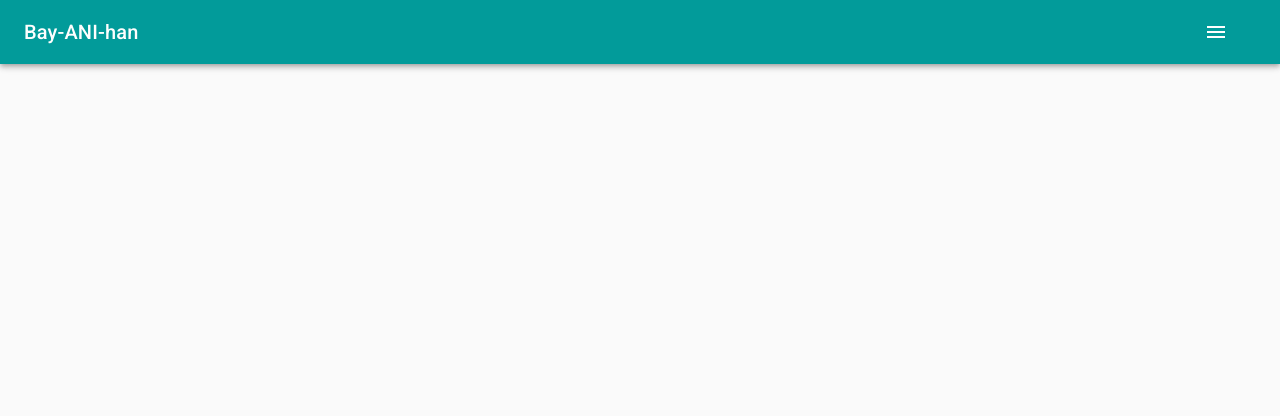
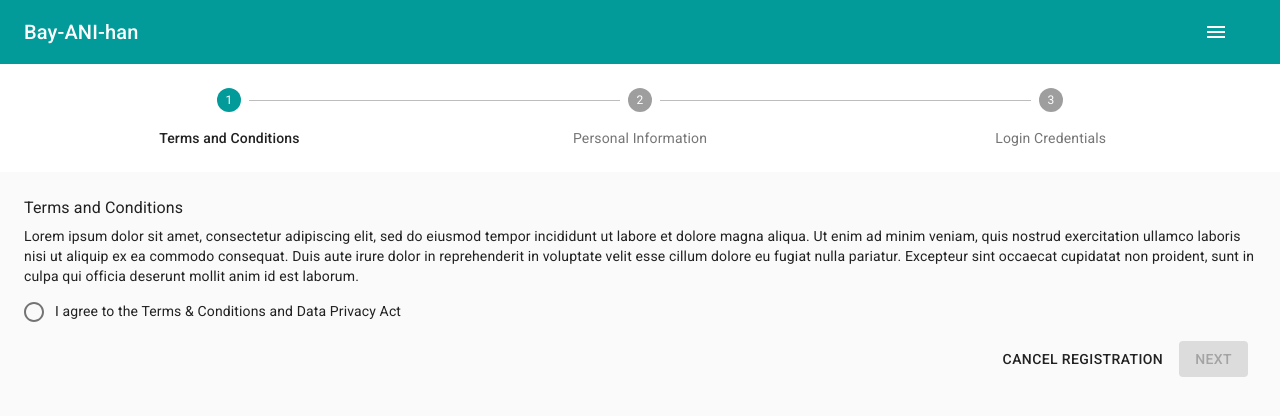
Before and after one commit to dalegacusan/agriblockchain, a React (Create React App) app in the folder front-end/: page /register/1 in a window 1280 px wide. Shown: the top 416 px of the page. Built offline with nearby package versions, Linux system fonts and the light colour scheme.

Commit message:
Added popup for registration type

```diff
--- a/front-end/src/components/App/App.js
+++ b/front-end/src/components/App/App.js
@@ -9,9 +9,10 @@ import Register from '../pages/LoginRegister/Register/Register';
 import Profile from '../pages/Profile/Profile';
 import CreateProgram from '../pages/CreateProgram/CreateProgram';
 import Header from '../global/Header/Header';
+import { RegisterDialogProvider } from '../global/Contexts/RegisterDialogContext';
+import RegisterDialog from "../pages/LoginRegister/Register/RegisterDialog";
 
 function App() {
-  const [currentUser, setCurrentUser] = useState('corporation');
 
   /*
 
@@ -31,28 +32,31 @@ function App() {
     <div className="App">
       <CssBaseline />
       <Router>
-        <Header />
+        <RegisterDialogProvider>
+          <Header />
+          <RegisterDialog />
+        </RegisterDialogProvider>
         <Switch>
           {/* Screen 002 - Menu Items */}
           {/* Screen 001 */}
-          <Route exact path='/' render={() => <LandingPage currentUser={currentUser} />} />
+          <Route exact path='/' render={() => <LandingPage />} />
 
-          <Route exact path='/farmers' render={() => <FarmersList currentUser={currentUser} />} />
+          <Route exact path='/farmers' render={() => <FarmersList />} />
 
           {/* Screen 003 */}
-          <Route exact path='/login' render={() => <Login currentUser={currentUser} />} />
+          <Route exact path='/login' render={() => <Login />} />
 
           {/* Screen 004 */}
-          <Route exact path='/register' render={() => <Register currentUser={currentUser} />} />
+          <Route exact path='/register/:userType' render={() => <Register />} />
 
           {/* Screen 005 */}
-          <Route exact path='/profile' render={() => <Profile currentUser={currentUser} />} />
+          <Route exact path='/profile' render={() => <Profile />} />
 
           {/* Screen 006 */}
           {/* Screen 007 */}
 
           {/* Screen 008 */}
-          <Route exact path='/program/create' render={() => <CreateProgram currentUser={currentUser} />} />
+          <Route exact path='/program/create' render={() =>  <CreateProgram />} />
         </Switch>
       </Router>
     </div>
--- /dev/null
+++ b/front-end/src/components/global/Contexts/RegisterDialogContext.js
@@ -0,0 +1,13 @@
+import React, { createContext, useState } from 'react';
+
+export const RegisterDialogContext = createContext(null);
+
+export const RegisterDialogProvider = props => {
+    const [openRegisterDialog, setOpenRegisterDialog] = useState(false)
+
+    return (
+        <RegisterDialogContext.Provider value={{openRegisterDialog, setOpenRegisterDialog}}>
+            {props.children}
+        </RegisterDialogContext.Provider>
+    )
+}
--- a/front-end/src/components/pages/LoginRegister/Register/FirstStep/Agreement.js
+++ b/front-end/src/components/pages/LoginRegister/Register/FirstStep/Agreement.js
@@ -1,4 +1,5 @@
-import React from 'react';
+import React, { useState } from 'react';
+import { Link } from 'react-router-dom';
 
 import Button from '@material-ui/core/Button';
 import RadioGroup from '@material-ui/core/RadioGroup';
@@ -8,26 +9,57 @@ import Typography from '@material-ui/core/Typography';
 import Box from '@material-ui/core/Box';
 
 export default function Agreement(props) {
-  const { handleNext } = props;
+  const { handleNext, classes } = props;
   const LoremIpsum = "Lorem ipsum dolor sit amet, consectetur adipiscing elit, sed do eiusmod tempor incididunt ut labore et dolore magna aliqua. Ut enim ad minim veniam, quis nostrud exercitation ullamco laboris nisi ut aliquip ex ea commodo consequat. Duis aute irure dolor in reprehenderit in voluptate velit esse cillum dolore eu fugiat nulla pariatur. Excepteur sint occaecat cupidatat non proident, sunt in culpa qui officia deserunt mollit anim id est laborum.";
 
+  const [ accepted, setAccepted ] = useState(false)
+
+  const handleChange = (e) => {
+    setAccepted(e.target.value)
+  }
+
   return (
-    <div>
-      <p>{LoremIpsum}</p>
+    <Box mt={3}>
+      <Typography component="h6" gutterBottom>Terms and Conditions</Typography>
+      <Typography variant="body2" component="p" gutterBottom>{LoremIpsum}</Typography>
 
-      <RadioGroup aria-label="gender" name="gender1">
-        <FormControlLabel value="Agree" control={<Radio />} label={<Typography style={{ fontSize: "14px" }}>I agree to the Terms & Conditions and Data Privacy Act</Typography>} />
+      <RadioGroup
+        aria-label="t&c"
+        name="t&c1"
+        value={accepted}
+        onChange={handleChange}
+      >
+        <FormControlLabel
+          value="true"
+          control={<Radio />}
+          label={<Typography
+                    style={{ fontSize: "14px" }}
+                  >
+                    I agree to the Terms & Conditions and Data Privacy Act
+                 </Typography>}
+        />
       </RadioGroup>
 
       <Box display="flex" flexDirection="row-reverse">
         <Box p={1}>
-          <Button variant="contained" color="primary" onClick={handleNext}>
-            <span>Next</span>
+          <Button
+            className={classes.backButton}
+            component={Link}
+            to="/"
+            color="textSecondary"
+          >
+            Cancel Registration
+          </Button>
+          <Button
+            variant="contained"
+            color="primary"
+            disabled={!accepted}
+            onClick={handleNext}
+          >
+            Next
           </Button>
         </Box>
       </Box>
-
-
-    </div>
+    </Box>
   );
 }
--- a/front-end/src/components/pages/LoginRegister/Register/Register.js
+++ b/front-end/src/components/pages/LoginRegister/Register/Register.js
@@ -1,11 +1,13 @@
 import React from 'react';
+import { withRouter } from 'react-router-dom';
 import Agreement from './FirstStep/Agreement';
 import RegisterStepper from './components/RegisterStepper';
 import SecondStep from './SecondStep/SecondStep';
 import ThirdStep from './ThirdStep/ThirdStep';
 
 import { makeStyles } from '@material-ui/core/styles';
-import Grid from '@material-ui/core/Grid';
+import Box from '@material-ui/core/Box';
+import Typography from '@material-ui/core/Typography';
 
 const useStyles = makeStyles((theme) => ({
   root: {
@@ -21,15 +23,15 @@ const useStyles = makeStyles((theme) => ({
   },
 }));
 
-export default function Register(props) {
-  const { currentUser } = props;
+export default withRouter(function Register(props) {
+  const { match } = props;
   const classes = useStyles();
 
   // ===========================
   //  Stepper Handlers
   // ===========================
   const [activeStep, setActiveStep] = React.useState(0);
-  const steps = ['Terms and Conditions', 'Personal Information', 'Produce Details'];
+  const steps = ['Terms and Conditions', 'Personal Information', 'Login Credentials'];
 
   const handleNext = () => {
     setActiveStep((prevActiveStep) => prevActiveStep + 1);
@@ -44,10 +46,7 @@ export default function Register(props) {
   };
 
   return (
-    <div className={classes.root}>
-      <Grid container spacing={1}>
-
-        <Grid item xs={12}>
+    <Box className={classes.root}>
       <RegisterStepper
         classes={classes}
         activeStep={activeStep}
@@ -57,19 +56,18 @@ export default function Register(props) {
         handleBack={handleBack}
         handleReset={handleReset}
       />
-        </Grid>
-
-        <Grid item xs={12}>
+      <Box mx={3}>
         {
           activeStep === 0
             ?
             <Agreement
               handleNext={handleNext}
+              classes={classes}
             />
             : activeStep === 1
               ?
               <SecondStep
-                  currentUser={currentUser}
+                currentUser={match.params.userType}
                 classes={classes}
                 activeStep={activeStep}
                 steps={steps}
@@ -77,16 +75,16 @@ export default function Register(props) {
                 handleBack={handleBack}
               />
               :
-                <ThirdStep />
+              <ThirdStep
+                currentUser={match.params.userType}
+                classes={classes}
+                activeStep={activeStep}
+                steps={steps}
+                handleNext={handleNext}
+                handleBack={handleBack}
+              />
           }
-
-        </Grid>
-
-        {/* <Grid item xs={12}>
-          <Form />
-        </Grid> */}
-
-      </Grid>
-    </div>
+      </Box>
+    </Box>
   );
-}
+})
--- /dev/null
+++ b/front-end/src/components/pages/LoginRegister/Register/RegisterDialog.js
@@ -0,0 +1,39 @@
+import React, { useContext } from 'react';
+import DialogContent from '@material-ui/core/DialogContent';
+import DialogTitle from '@material-ui/core/DialogTitle';
+import Dialog from '@material-ui/core/Dialog';
+import List from '@material-ui/core/List';
+import ListItemText from '@material-ui/core/ListItemText';
+import ListItemLink from '../../../global/Header/ListItemLink';
+import { RegisterDialogContext } from '../../../global/Contexts/RegisterDialogContext'
+
+export default function RegisterDialog() {
+
+  const { openRegisterDialog, setOpenRegisterDialog } = useContext(RegisterDialogContext)
+
+  return (
+    <div>
+      <Dialog aria-labelledby="RegisterDialogTitle" open={openRegisterDialog}>
+          <DialogTitle id="RegisterDialogTitle">
+            Register As
+          </DialogTitle>
+          <DialogContent id="RegiserDialogContent">
+            <List>
+              <ListItemLink to='/register/corporation' onClick={() => setOpenRegisterDialog(false)}>
+                <ListItemText primary="Sponsor / Corporation" />
+              </ListItemLink>
+              <ListItemLink to='/register/ngo' onClick={() => setOpenRegisterDialog(false)}>
+                <ListItemText primary="NGO" />
+              </ListItemLink>
+              <ListItemLink to='/register/individual' onClick={() => setOpenRegisterDialog(false)}>
+                <ListItemText primary="Individual" />
+              </ListItemLink>
+              <ListItemLink to='/register/farmer' onClick={() => setOpenRegisterDialog(false)}>
+                <ListItemText primary="Farmer" />
+              </ListItemLink>
+            </List>
+          </DialogContent>
+      </Dialog>
+    </div>
+  )
+}
--- a/front-end/src/components/pages/LoginRegister/Register/SecondStep/SecondStep.js
+++ b/front-end/src/components/pages/LoginRegister/Register/SecondStep/SecondStep.js
@@ -6,6 +6,7 @@ import SponsorIndividualForm from '../components/Form/SponsorIndividualForm';
 
 import Button from '@material-ui/core/Button';
 import Box from '@material-ui/core/Box';
+import Typography from '@material-ui/core/Typography';
 
 export default function SecondStep(props) {
   const { currentUser, classes, activeStep, steps, handleBack, handleNext } = props;
@@ -23,8 +24,8 @@ export default function SecondStep(props) {
   }
 
   return (
-    <div>
-      <p>Personal Information</p>
+    <Box mt={3}>
+      <Typography component="h6" gutterBottom>Personal Information</Typography>
 
       { toDisplay }
 
@@ -50,6 +51,6 @@ export default function SecondStep(props) {
         </Box>
 
       }
-    </div>
+    </Box>
   );
 }
--- a/front-end/src/components/pages/LoginRegister/Register/ThirdStep/ThirdStep.js
+++ b/front-end/src/components/pages/LoginRegister/Register/ThirdStep/ThirdStep.js
@@ -1,9 +1,88 @@
-import React from 'react';
+import React, { useState } from 'react';
 
-export default function ThirdStep(){
+import Button from '@material-ui/core/Button';
+import Box from '@material-ui/core/Box';
+import Typography from '@material-ui/core/Typography';
+import TextField from '@material-ui/core/TextField';
+
+
+export default function ThirdStep(props) {
+  const { currentUser, classes, activeStep, steps, handleBack, handleNext } = props;
+
+  const [ username, setUsername ] = useState('');
+  const [ password, setPassword ] = useState('');
+
+  const handleUsername = (event) => {
+    setUsername(event.target.value);
+  };
+  const handlePassword = (event) => {
+    setPassword(event.target.value);
+  };
+
   return (
-    <div>
-      <p>Third Step</p>
-    </div>
+    <Box mt={3}>
+      <Typography component="h6" gutterBottom>
+        Login Credentials
+      </Typography>
+      <form autoCapitalize="off">
+        <Box>
+          <TextField
+            required
+            fullWidth
+            id="username"
+            label="Username"
+            value={username}
+            onChange={handleUsername}
+            variant="outlined"
+            margin="normal"
+            InputLabelProps={{
+              shrink: true,
+            }}
+            placeholder="Username"
+          />
+          <TextField
+            required
+            fullWidth
+            id="password"
+            label="Password"
+            value={password}
+            onChange={handlePassword}
+            variant="outlined"
+            margin="normal"
+            InputLabelProps={{
+              shrink: true,
+            }}
+            placeholder="Password"
+            type="password"
+          />
+        </Box>
+      </form>
+      {/*
+        // ========================
+        //  NEXT and BACK BUTTONS
+        // ========================
+      */}
+      {
+        <Box display="flex" flexDirection="row-reverse">
+          <Box p={1}>
+            <Button
+              disabled={activeStep === 0}
+              onClick={handleBack}
+              className={classes.backButton}
+            >
+              Back
+            </Button>
+            <Button
+              variant="contained"
+              color="primary"
+              onClick={handleNext}
+              disabled={username === '' || password === '' ? true : false}
+            >
+              {activeStep === steps.length - 1 ? 'Finish' : 'Next'}
+            </Button>
+          </Box>
+        </Box>
+      }
+    </Box>
   );
 }
```
Also changed, not shown: front-end/src/components/global/Header/Header.js (+18 -19 lines), front-end/src/components/global/Header/ListItemLink.js (added, +7 -0 lines), front-end/src/components/pages/LoginRegister/Register/components/Form/SponsorCorporationForm.js (+30 -27 lines), 1 other file (tests, documents, lock files or other folders). Lines whose indentation alone changed are shown as unchanged.
